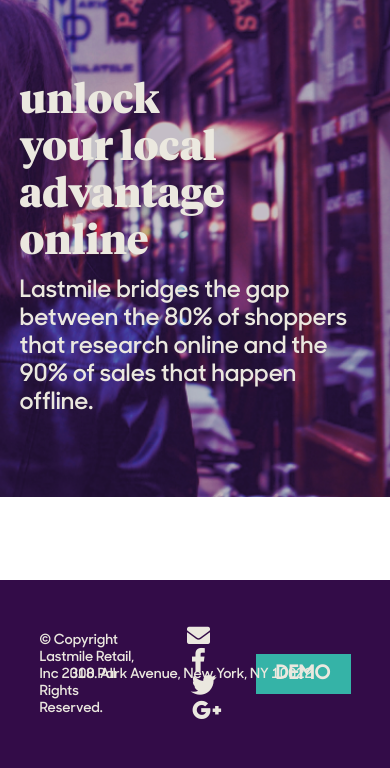
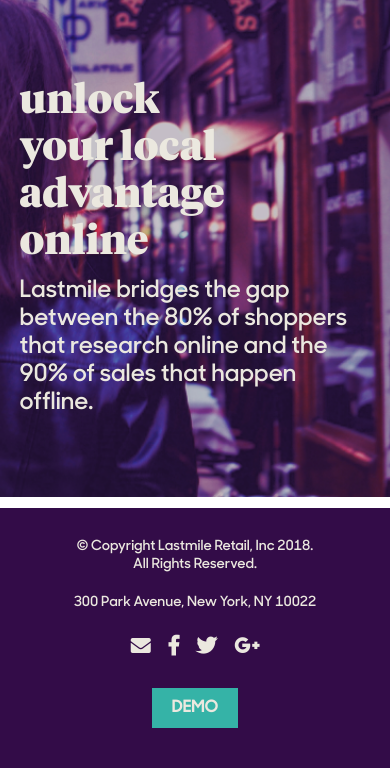
Before and after one commit to stephenkarpeles/lastmile-retail, a PHP site: page / in a window 390 px wide. Shown: the part 76-844 px from the top of the page. Run offline with PHP 8.4, Linux system fonts and the light colour scheme; some libraries are stand-ins or nearby versions.

Commit message:
Tablet and mobile fixes to footer

```diff
--- a/css/style.css
+++ b/css/style.css
@@ -313,6 +313,9 @@ a.btn {
   font-weight: 600; }
   .footer a {
     color: #ebe8df; }
+  @media screen and (max-width: 767px) {
+    .footer {
+      text-align: center; } }
   .footer__container {
     position: relative;
     width: 90%;
@@ -321,16 +324,54 @@ a.btn {
     justify-content: space-between;
     padding: 30px 20px;
     align-items: center; }
+    @media screen and (max-width: 1023px) {
+      .footer__container {
+        padding: 25px 20px 50px; } }
+    @media screen and (max-width: 767px) {
+      .footer__container {
+        padding: 30px 20px 40px;
+        flex-direction: column;
+        justify-content: center; } }
+  .footer__copyright {
+    line-height: 18px; }
+    @media screen and (max-width: 1259px) {
+      .footer__copyright {
+        width: 250px; } }
+    @media screen and (max-width: 1023px) {
+      .footer__copyright span {
+        display: block; } }
+    @media screen and (max-width: 767px) {
+      .footer__copyright {
+        width: 100%;
+        margin-bottom: 20px; } }
   .footer__address {
     width: 250px;
     margin: 0 auto;
     position: absolute;
     left: 0;
     right: 0; }
+    @media screen and (max-width: 1023px) {
+      .footer__address {
+        bottom: 15px; } }
+    @media screen and (max-width: 767px) {
+      .footer__address {
+        position: relative;
+        width: 100%;
+        bottom: auto;
+        left: auto;
+        right: auto;
+        margin-bottom: 25px; } }
   .footer__right-block {
     display: flex;
     align-items: center;
     justify-content: space-between; }
+    @media screen and (max-width: 639px) {
+      .footer__right-block {
+        flex-direction: column;
+        justify-content: center; } }
+  .footer__social-menu ul {
+    margin: 0;
+    padding: 0; }
   .footer__social-menu li {
     list-style-type: none;
     display: inline-block;
@@ -340,8 +381,20 @@ a.btn {
   .footer__social-menu a {
     padding: 5px;
     font-size: 23px; }
+    @media screen and (max-width: 767px) {
+      .footer__social-menu a {
+        font-size: 20px; } }
   .footer__cta {
     margin-left: 30px; }
+    @media screen and (max-width: 767px) {
+      .footer__cta {
+        margin-left: 20px; }
+        .footer__cta a.btn {
+          font-size: 17px; } }
+    @media screen and (max-width: 639px) {
+      .footer__cta {
+        margin-top: 30px;
+        margin-left: 0; } }
 
 .hero {
   background-size: cover;
--- a/partials/footer.php
+++ b/partials/footer.php
@@ -3,7 +3,7 @@
 		<footer class="footer">
 			<div class="footer__container">
 				<div class="footer__copyright">
-					&copy; Copyright Lastmile Retail, Inc <?php echo date('Y'); ?>. All Rights Reserved.
+					&copy; Copyright Lastmile Retail, Inc <?php echo date('Y'); ?>. <span></span>All Rights Reserved.
 				</div>
 
 				<div class="footer__address">
--- a/sass/_footer.scss
+++ b/sass/_footer.scss
@@ -10,6 +10,10 @@
 		color: $text-color-light;
 	}
 
+	@include mq(ipad, 'max-width') {
+		text-align: center;
+	}
+
 	&__container {
 		position: relative;
 		width: 90%;
@@ -18,6 +22,35 @@
 		justify-content: space-between;
 		padding: 30px 20px;
 		align-items: center;
+
+		@include mq(desktop, 'max-width') {
+			padding: 25px 20px 50px;
+		}
+
+		@include mq(ipad, 'max-width') {
+			padding: 30px 20px 40px;
+			flex-direction: column;
+			justify-content: center;
+		}
+	}
+
+	&__copyright {
+		line-height: 18px;
+
+		@include mq(large, 'max-width') {
+			width: 250px;
+		}
+
+		@include mq(desktop, 'max-width') {
+      span {
+      	display: block;
+      }
+		}
+
+		@include mq(ipad, 'max-width') {
+      width: 100%;
+      margin-bottom: 20px;
+		}
 	}
 
 	&__address {
@@ -26,15 +59,38 @@
 		position: absolute;
 		left: 0;
 		right: 0;
+
+		@include mq(desktop, 'max-width') {
+      bottom: 15px;
+		}
+
+		@include mq(ipad, 'max-width') {
+			position: relative;
+			width: 100%;
+			bottom: auto;
+			left: auto;
+			right: auto;
+			margin-bottom: 25px;
+		}
 	}
 
 	&__right-block {
 		display: flex;
 		align-items: center;
 		justify-content: space-between;
+
+		@include mq(tablet, 'max-width') {
+			flex-direction: column;
+			justify-content: center;
+		}
 	}
 
 	&__social-menu {
+		ul {
+			margin: 0;
+			padding: 0;
+		}
+
 		li {
 			list-style-type: none;
 			display: inline-block;
@@ -48,10 +104,27 @@
 		a {
 			padding: 5px;
 			font-size: 23px;
+
+			@include mq(ipad, 'max-width') {
+				font-size: 20px;
+			}
 		}
 	}
 
 	&__cta {
 		margin-left: 30px;
+
+		@include mq(ipad, 'max-width') {
+			margin-left: 20px;
+
+			a.btn {
+				font-size: 17px;
+			}
+		}
+
+		@include mq(tablet, 'max-width') {
+			margin-top: 30px;
+			margin-left: 0;
+		}
 	}
 }
--- a/sass/_mixins.scss
+++ b/sass/_mixins.scss
@@ -6,7 +6,8 @@ $breakpoints: (
   full-nav: 700px,
   ipad: 768px,
   desktop: 1024px,
-  container-max: 1100px
+  container-max: 1100px,
+  large: 1260px
 );
 
 @mixin mq($breakpoint, $rule:min-width) {
```
Also changed, not shown: 1 other file.
